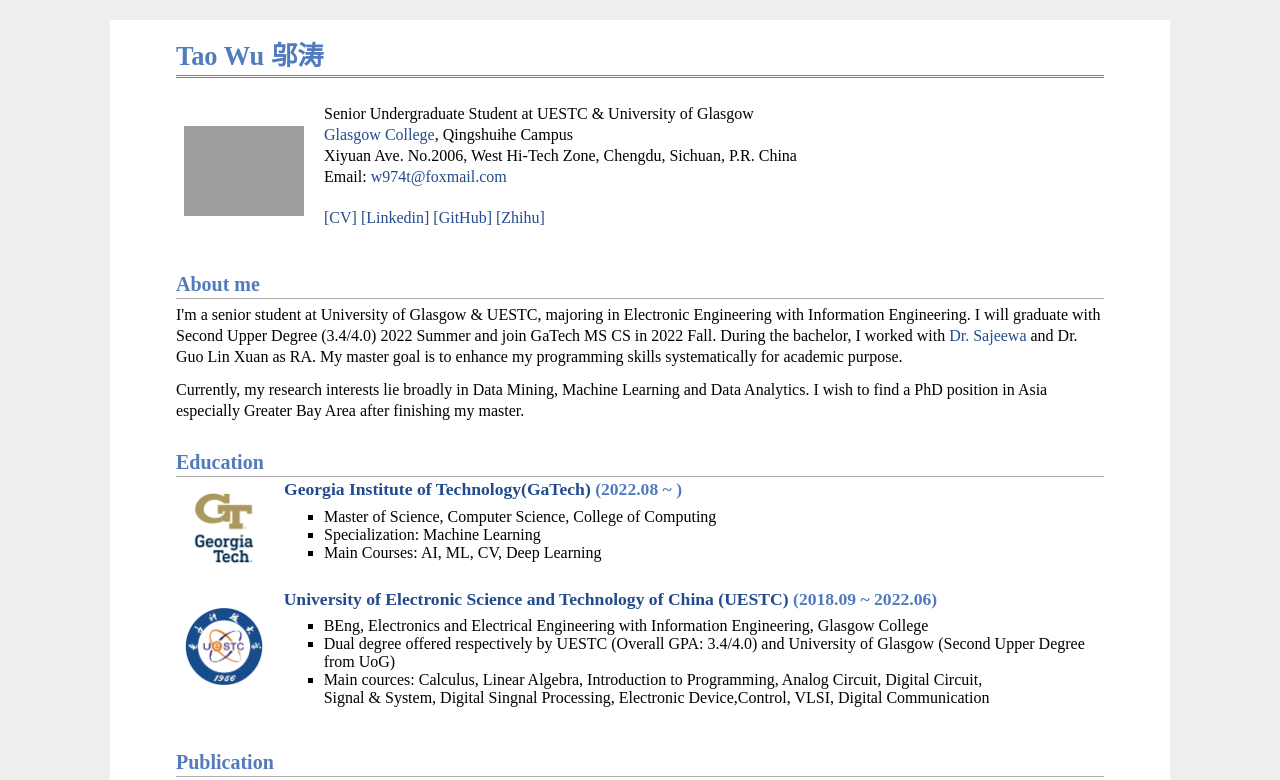
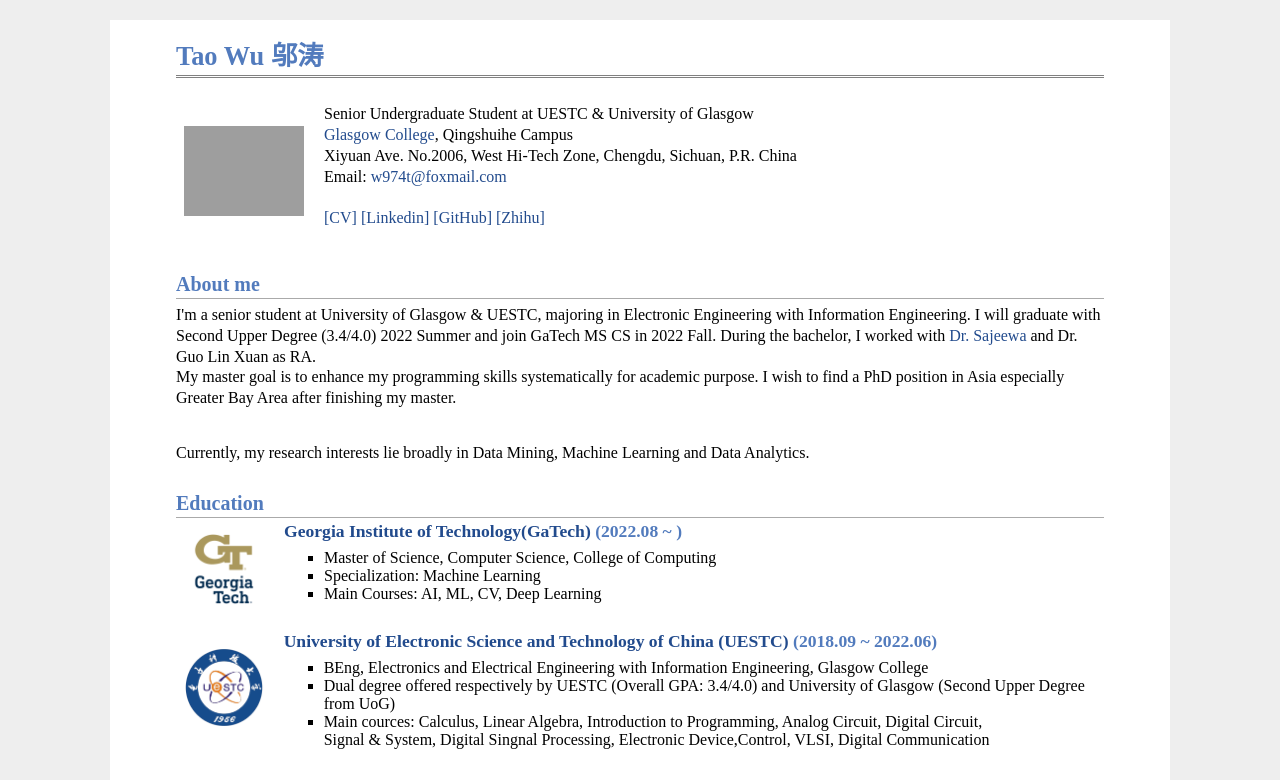
Before and after one commit to 997744/TaoWU.github.io, a plain HTML site: page index.html in a window 1280 px wide. Shown: the top 780 px of the page. Drawn offline with Linux system fonts and the light colour scheme; grey boxes are pictures that could not be loaded.

Commit message:
Update index.html

```diff
--- a/index.html
+++ b/index.html
@@ -27,11 +27,11 @@
 <h2>About me</h2>
 <p>I'm a senior student at University of Glasgow & UESTC, majoring in Electronic Engineering with Information Engineering.
 I will graduate with Second Upper Degree (3.4/4.0) 2022 Summer and join GaTech MS CS in 2022 Fall.
-During the bachelor, I worked with <a href="https://faculty.uestc.edu.cn/Sajeewa/en/index.htm">Dr. Sajeewa</a> and Dr. Guo Lin Xuan as RA.
-My master goal is to enhance my programming skills systematically for academic purpose.<br />
+During the bachelor, I worked with <a href="https://faculty.uestc.edu.cn/Sajeewa/en/index.htm">Dr. Sajeewa</a> and Dr. Guo Lin Xuan as RA. <br />
+My master goal is to enhance my programming skills systematically for academic purpose.
+I wish to find a PhD position in Asia especially Greater Bay Area after finishing my master.<br /><br />
 
-<p>Currently, my research interests lie broadly in Data Mining, Machine Learning and Data Analytics.
-I wish to find a PhD position in Asia especially Greater Bay Area after finishing my master.</p>
+<p>Currently, my research interests lie broadly in Data Mining, Machine Learning and Data Analytics.</p>
 
 
 <h2>Education</h2>
@@ -76,7 +76,7 @@
 
 <table class="imgtable"><tr><td>
 <a href="https://www.huaweicloud.com/"><img src="Huawei_logo.png" alt="Huawei Cloud" width="80px" /></a>&nbsp;</td>
-<td align="left"><h3><a href="https://www.huaweicloud.com/">Huawei Cloud</a> (2021.07 ~ 2021.08 )</h3>
+<td align="left"><h3><a href="https://www.huaweicloud.com/">Huawei Cloud</a> (2021.07 ~ 2021.08)</h3>
 <ul>
 <li>Business Development Intern, Guangzhou, Guangdong Division
 </li>
```
